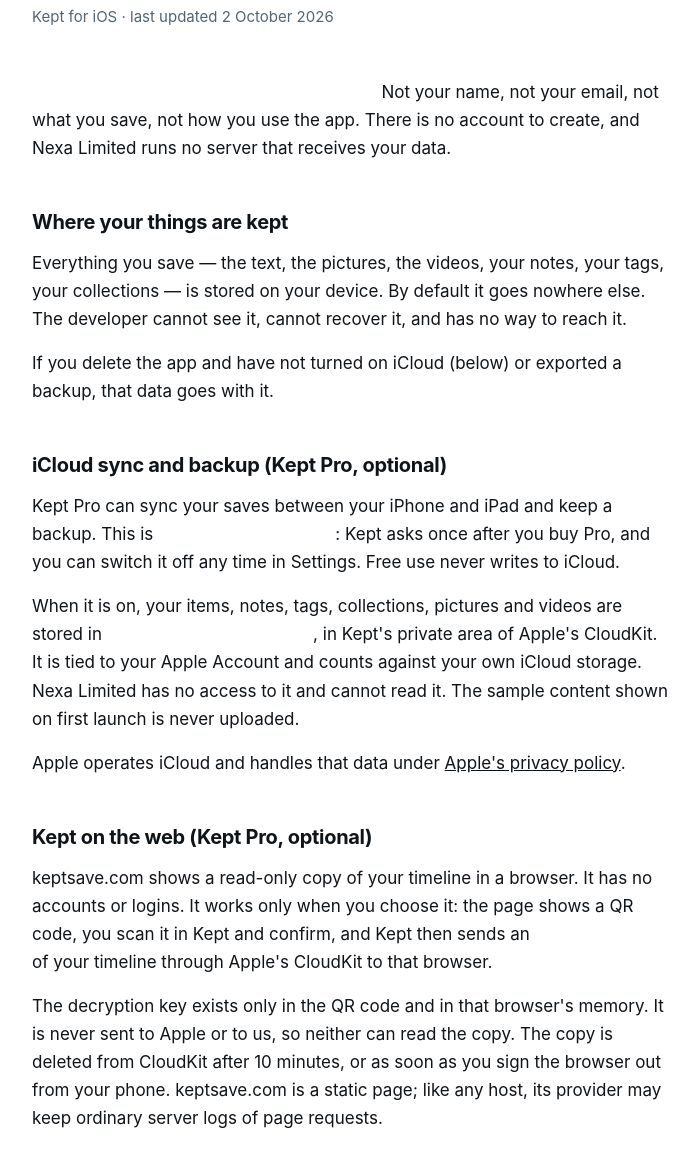
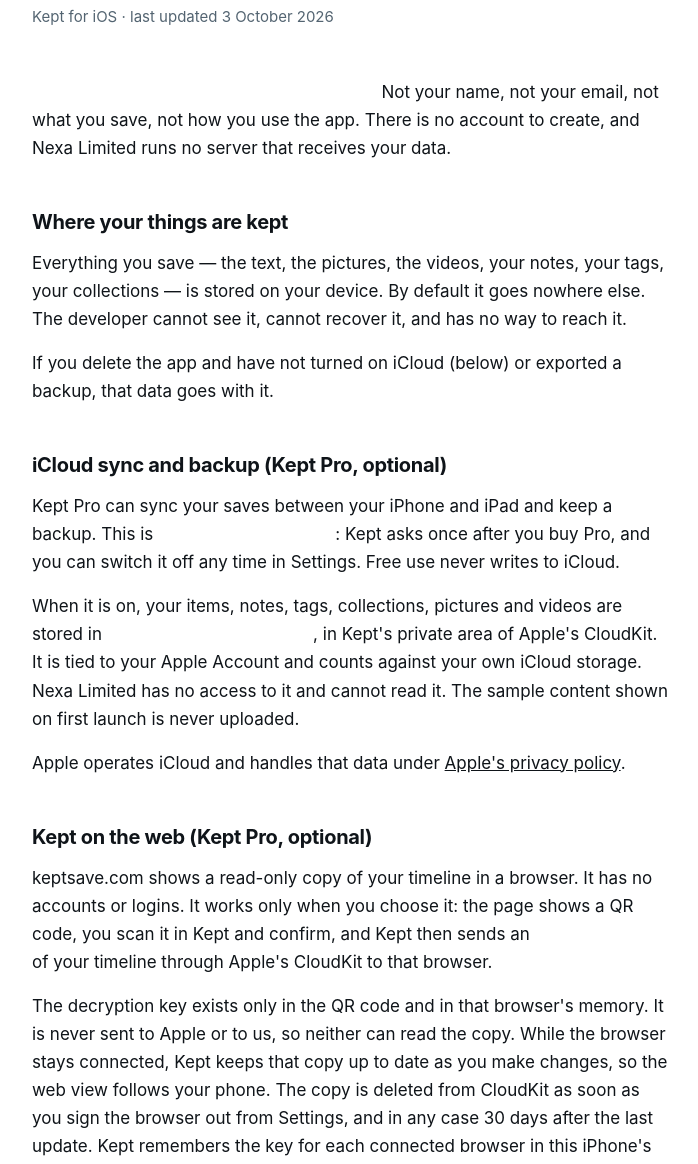
Before and after one commit to nexalimited/kept-site, a plain HTML site: page privacy.html in a window 1280 px wide. Shown: the part 188-1352 px from the top of the page, without its empty margins (288-986 px from the left). Drawn offline with Linux system fonts and the light colour scheme.

Commit message:
Privacy and support: web version stays in sync while connected, kept up to 30 days (Kept 1.1.1)

```diff
--- a/privacy.html
+++ b/privacy.html
@@ -5,7 +5,7 @@
 
   ⚠️ 呢頁講嘅每一句都要對得返實際行為。2026-10-02 對 1.1 重寫:1.1 有 Kept Pro 嘅 iCloud 同步／備份
      （CloudKit private database,用戶自己嘅 iCloud）同網頁版（QR 配對,AES-GCM 加密副本經 CloudKit public
-     database 傳,10 分鐘後刪,鎖匙只喺 QR）。冇帳號、冇 server、冇 analytics、冇 crash 上報照舊。
+     database 傳,連線期間保留並跟手機更新(最長 30 日),鎖匙只喺 QR）。冇帳號、冇 server、冇 analytics、冇 crash 上報照舊。
      對應代碼:`ShareInboxPlugin.swift` 嘅 cloudPush／syncPush／pair 一段（搜 `KeptPair`、`pairTTL`）。
   ⚠️ 第日加咗 AI 功能（KP15）或者任何新嘅出街請求，就一定要返嚟改呢頁，
      同時改 App Store Connect 嘅私隱標籤同 `ios/App/App/PrivacyInfo.xcprivacy`。
@@ -51,7 +51,7 @@
   </svg>
 
   <h1>Privacy</h1>
-  <p class="when">Kept for iOS · last updated 2 October 2026</p>
+  <p class="when">Kept for iOS · last updated 3 October 2026</p>
 
   <p><strong>Kept does not collect anything about you.</strong> Not your name, not your email, not what you save, not how you use the app. There is no account to create, and Nexa Limited runs no server that receives your data.</p>
 
@@ -66,7 +66,7 @@
 
   <h2>Kept on the web (Kept Pro, optional)</h2>
   <p>keptsave.com shows a read-only copy of your timeline in a browser. It has no accounts or logins. It works only when you choose it: the page shows a QR code, you scan it in Kept and confirm, and Kept then sends an <strong>encrypted copy</strong> of your timeline through Apple's CloudKit to that browser.</p>
-  <p>The decryption key exists only in the QR code and in that browser's memory. It is never sent to Apple or to us, so neither can read the copy. The copy is deleted from CloudKit after 10 minutes, or as soon as you sign the browser out from your phone. keptsave.com is a static page; like any host, its provider may keep ordinary server logs of page requests.</p>
+  <p>The decryption key exists only in the QR code and in that browser's memory. It is never sent to Apple or to us, so neither can read the copy. While the browser stays connected, Kept keeps that copy up to date as you make changes, so the web view follows your phone. The copy is deleted from CloudKit as soon as you sign the browser out from Settings, and in any case 30 days after the last update. Kept remembers the key for each connected browser in this iPhone's Keychain (this device only, not backed up) so it can send updates. keptsave.com is a static page; like any host, its provider may keep ordinary server logs of page requests.</p>
 
   <h2>The one time Kept uses the network</h2>
   <p>When you save a link, Kept tries to fetch the original text and picture so you keep a readable snapshot. To do that, <strong>your device asks that website directly</strong> — the same request your browser would make if you opened the link yourself.</p>
```
Also changed, not shown: support.html (+1 -1 lines).
